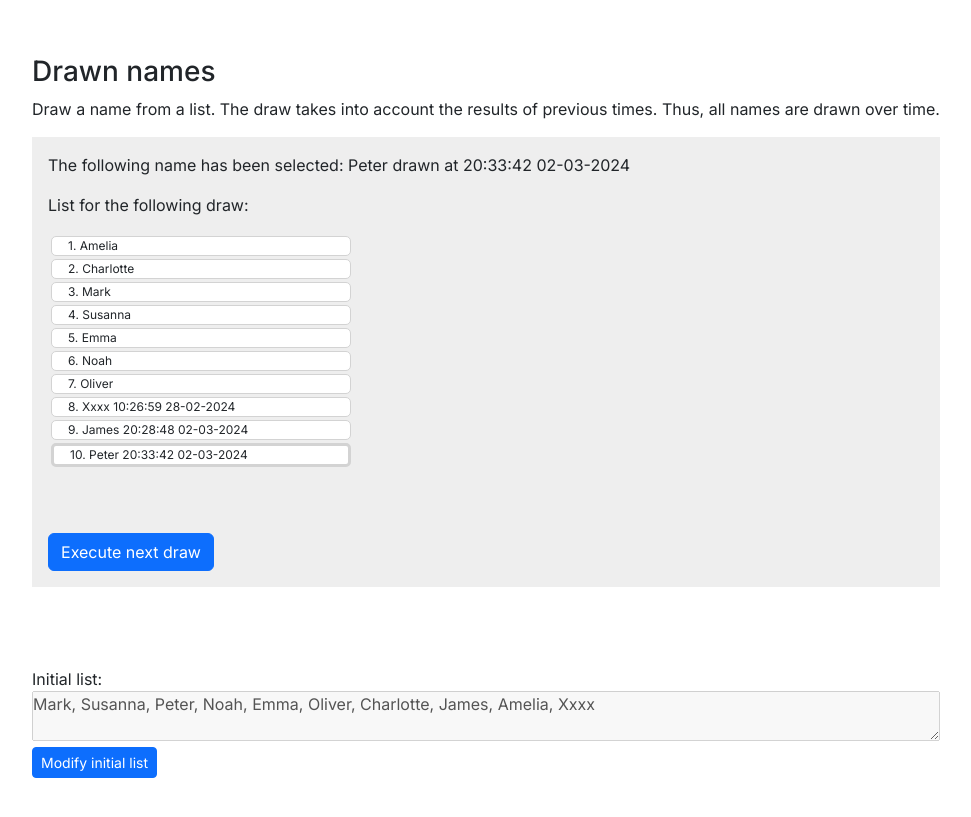
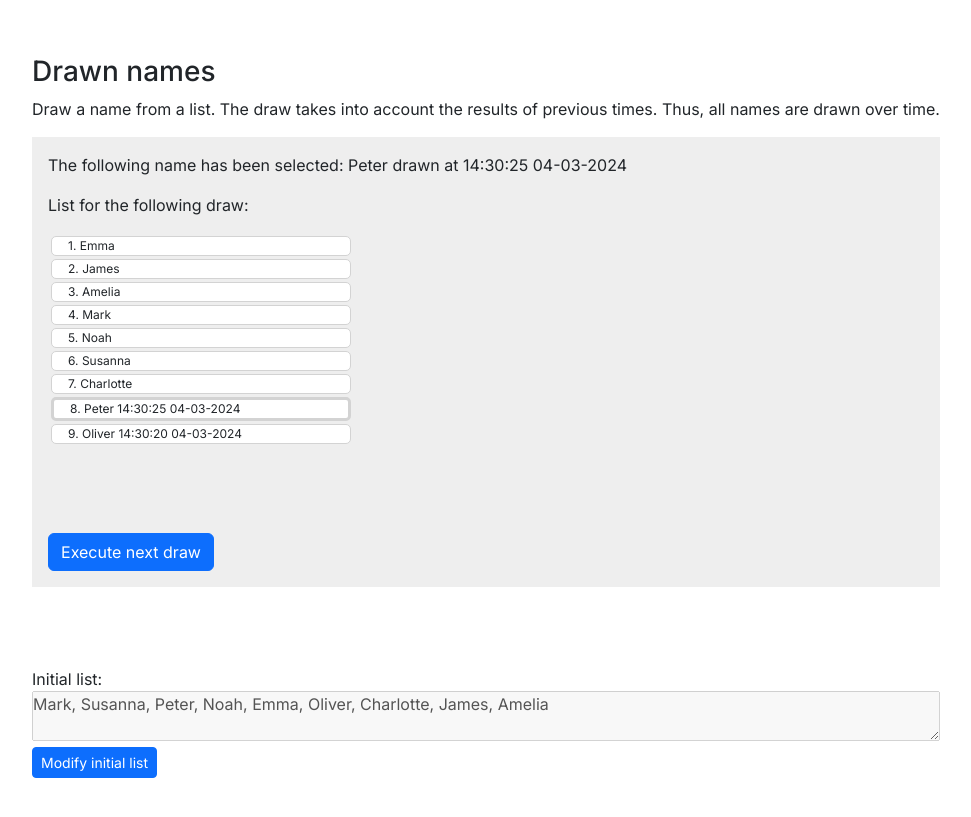
Before and after one commit to pafavero/draw_a_name, a Next.js app: page / in a window 1280 px wide. Shown: the part 105-922 px from the top of the page, without its empty margins (154-1125 px from the left). Built offline with nearby package versions, Linux system fonts and the light colour scheme.

Commit message:
fix error api request

```diff
--- a/public/results.json
+++ b/public/results.json
@@ -1 +1 @@
-{"nameList":[{"name":" Xxxx\n","weight":0.2,"time":"2024-02-28T10:26:59.665Z"},{"name":" Amelia","weight":1,"time":null},{"name":" James","weight":0.2,"time":"2024-03-02T20:28:48.473Z"},{"name":" Charlotte","weight":1,"time":null},{"name":" Peter","weight":0.2,"time":"2024-03-02T20:33:42.362Z"},{"name":"Mark","weight":1,"time":null},{"name":" Susanna","weight":1,"time":null},{"name":" Emma","weight":1,"time":null},{"name":" Noah","weight":1,"time":null},{"name":" Oliver","weight":1,"time":null}],"selName":" Peter"}
+{"nameList":[{"name":" Peter","weight":0.2,"time":"2024-03-04T14:30:25.949Z"},{"name":" Emma","weight":1,"time":null},{"name":" James","weight":1,"time":null},{"name":" Amelia\n","weight":1,"time":null},{"name":"Mark","weight":1,"time":null},{"name":" Noah","weight":1,"time":null},{"name":" Susanna","weight":1,"time":null},{"name":" Charlotte","weight":1,"time":null},{"name":" Oliver","weight":0.2,"time":"2024-03-04T14:30:20.871Z"}],"selName":" Peter"}
--- a/src/app/page.tsx
+++ b/src/app/page.tsx
@@ -28,7 +28,6 @@ export default async function Home() {
       }*/
     }
   }
-  // console.log(currResult);
 
   return (
     <main className={styles.main}>
--- a/src/components/initial_list.tsx
+++ b/src/components/initial_list.tsx
@@ -42,7 +42,7 @@ type Props = {
 };
 
 function InitialList(props: Props) {
-  const SERVER_URL =  process.env.REACT_APP_SERVER_URL;
+  const SERVER_URL =  process.env.NEXT_PUBLIC_SERVER_URL;
   const TEST_URL =  SERVER_URL + 'api/save_initial_list';
 
   const [isInitialListChanged, setInitialListChange] = useState<boolean>(false);
--- a/src/components/main_container.tsx
+++ b/src/components/main_container.tsx
@@ -18,8 +18,9 @@ function MainContainer(props: Props) {
   /*
     * Main container of the app.
   */
-  const SERVER_URL =  process.env.REACT_APP_SERVER_URL;
-  const TEST_URL =  SERVER_URL + 'api/save_result';
+  const SERVER_URL =  process.env.NEXT_PUBLIC_SERVER_URL;
+  const TEST_URL =  SERVER_URL + '/api/save_result';
+  // console.log('TEST_URL:', TEST_URL);
 
   // init list ~~~~~~~~~~~~~~~~~~~~~~~~~~~~~~~~~~~~~~~~~~~~~~~~~~~~~~~~~~~~~~~~~~~~~~~
   const [initialList, setInitialList] = useState<string>(props.initialList);
```
Also changed, not shown: public/initial_list.txt, 2 other files (tests, documents, lock files or other folders).
